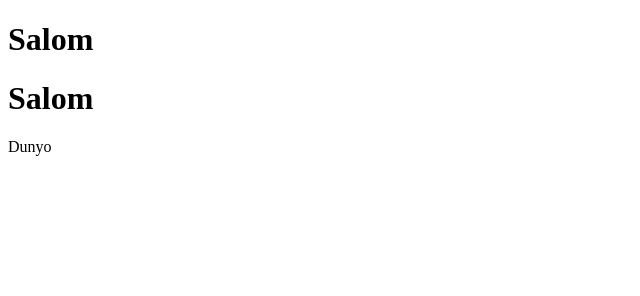
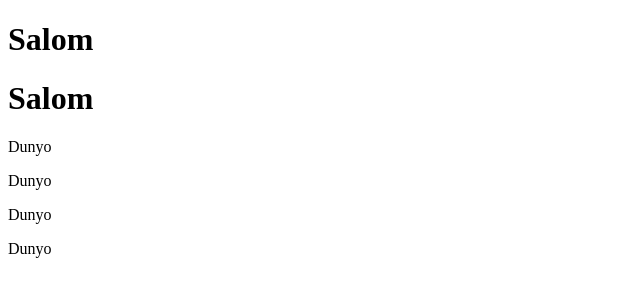
Before and after one commit to SardorXujamurodov/testlar, a plain HTML site: page index.html in a window 1280 px wide. Shown: the whole page, without its empty margins (0-640 px from the left). Drawn offline with Linux system fonts and the light colour scheme.

Commit message:
yana o'zgartirdim

```diff
--- a/index.html
+++ b/index.html
@@ -10,5 +10,8 @@
    <h1>Salom</h1>
    <h1>Salom</h1>
    <p>Dunyo</p>
+   <p>Dunyo</p>
+   <p>Dunyo</p>
+   <p>Dunyo</p>
 </body>
 </html>
```
